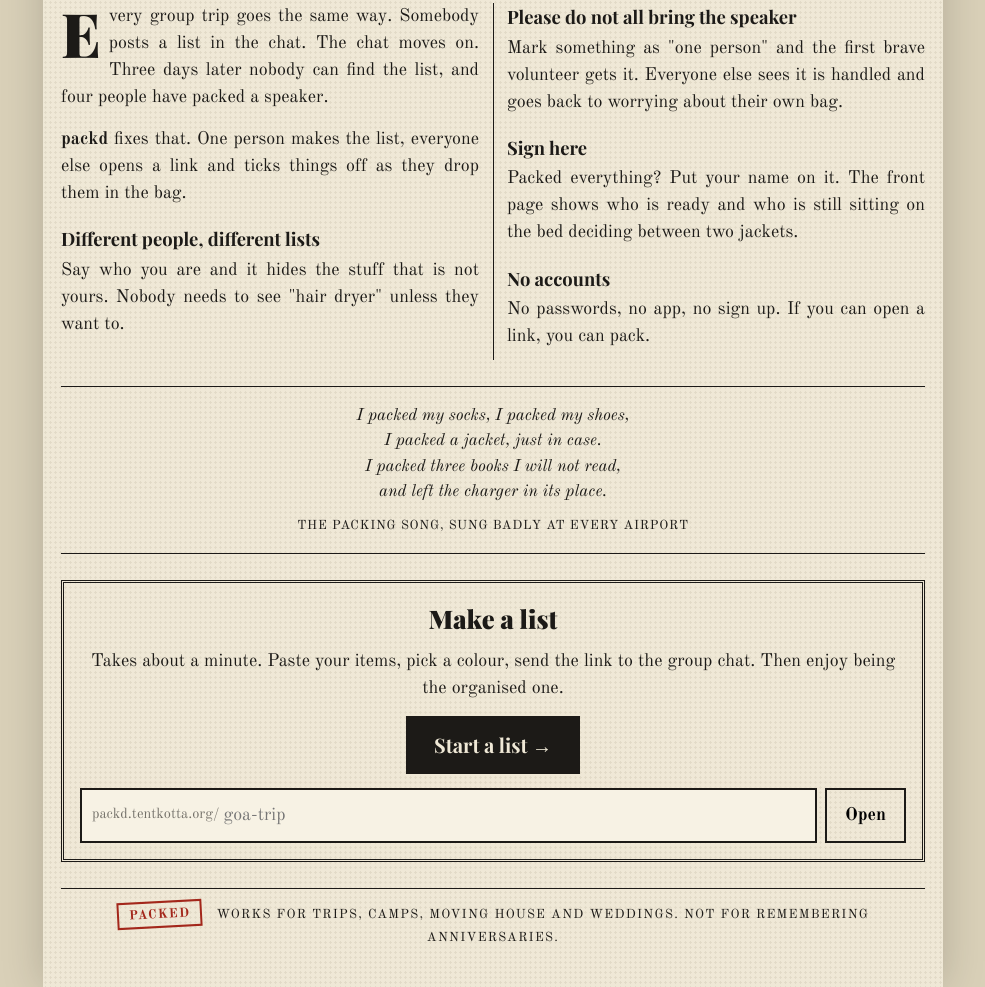
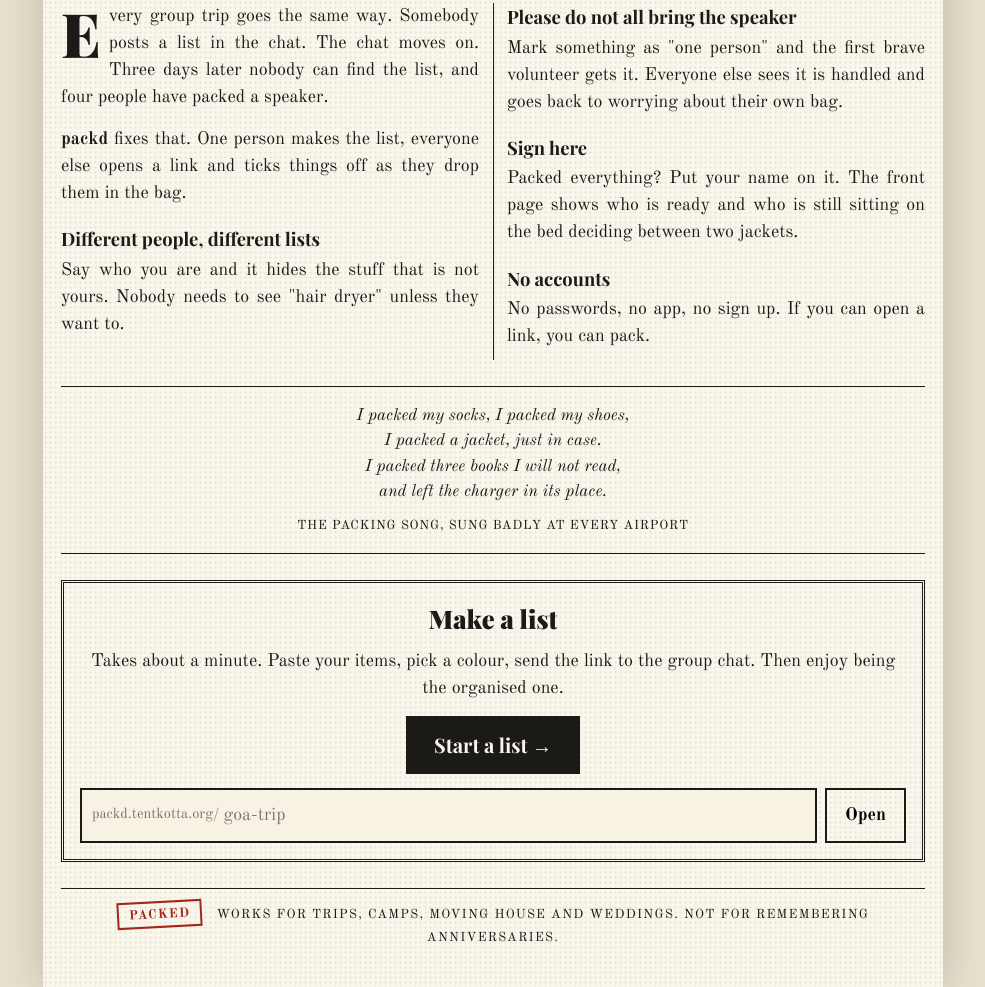
Before and after one commit to c-rk/packd, a website: page public/index.html in a window 1280 px wide. Shown: the part 530-1517 px from the top of the page, without its empty margins (147-1132 px from the left). Drawn offline with nearby package versions, Linux system fonts and the light colour scheme; a web font is replaced by a local one.

Commit message:
Handwritten tick favicon, lighter home background

```diff
--- a/public/index.html
+++ b/public/index.html
@@ -4,7 +4,7 @@
 <meta charset="utf-8">
 <meta name="robots" content="noindex, nofollow, noarchive">
 <meta name="viewport" content="width=device-width,initial-scale=1,viewport-fit=cover">
-<meta name="theme-color" content="#efe8d6">
+<meta name="theme-color" content="#f9f6ec">
 <title>packd · group packing lists that fill themselves</title>
 <meta name="description" content="Make one packing list for the whole group. Everyone ticks their own, adds extras, and signs off.">
 <link rel="icon" href="/favicon.svg">
@@ -12,9 +12,9 @@
 <link rel="preconnect" href="https://fonts.gstatic.com" crossorigin>
 <link href="https://fonts.googleapis.com/css2?family=Caveat:wght@700&family=Playfair+Display:ital,wght@0,700;0,900;1,700&family=Old+Standard+TT:ital,wght@0,400;0,700;1,400&display=swap" rel="stylesheet">
 <style>
-:root{--paper:#efe8d6;--ink:#1c1a17;--rule:#1c1a17;--red:#a3271b}
+:root{--paper:#f9f6ec;--ink:#1c1a17;--rule:#1c1a17;--red:#a3271b}
 *{box-sizing:border-box;-webkit-tap-highlight-color:transparent}
-body{margin:0;background:#d9d0b8;color:var(--ink);font:18px/1.5 "Old Standard TT",Georgia,serif}
+body{margin:0;background:#e6e0cd;color:var(--ink);font:18px/1.5 "Old Standard TT",Georgia,serif}
 .paper{max-width:900px;margin:0 auto;background:var(--paper);min-height:100vh;padding:18px 18px 40px;background-image:radial-gradient(rgba(60,40,10,.07) 1px,transparent 1.2px);background-size:5px 5px;box-shadow:0 0 40px rgba(0,0,0,.18)}
 .meta{display:flex;justify-content:space-between;gap:10px;font-size:.78rem;letter-spacing:.08em;text-transform:uppercase;border-bottom:3px double var(--rule);padding-bottom:8px}
 .mast{margin:10px auto 6px;max-width:620px}.mast svg{display:block;width:100%;height:auto;overflow:visible}.word{font-family:"Caveat",cursive;font-weight:700;font-size:200px;fill:#2a2724}.sr{position:absolute;width:1px;height:1px;overflow:hidden;clip:rect(0 0 0 0)}#sk{opacity:1}#pencil{transition:opacity .3s}
```
Also changed, not shown: public/favicon.svg.
